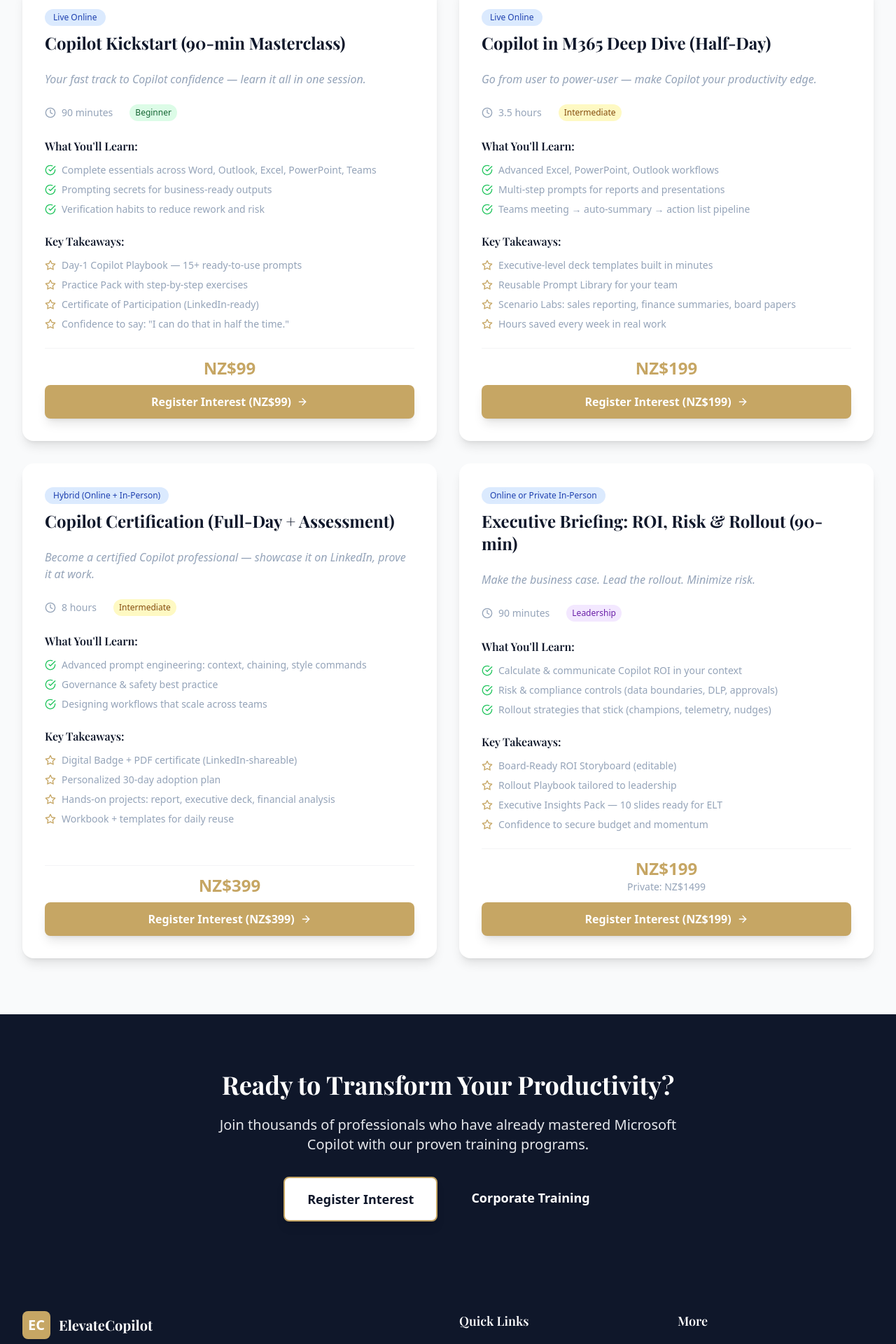
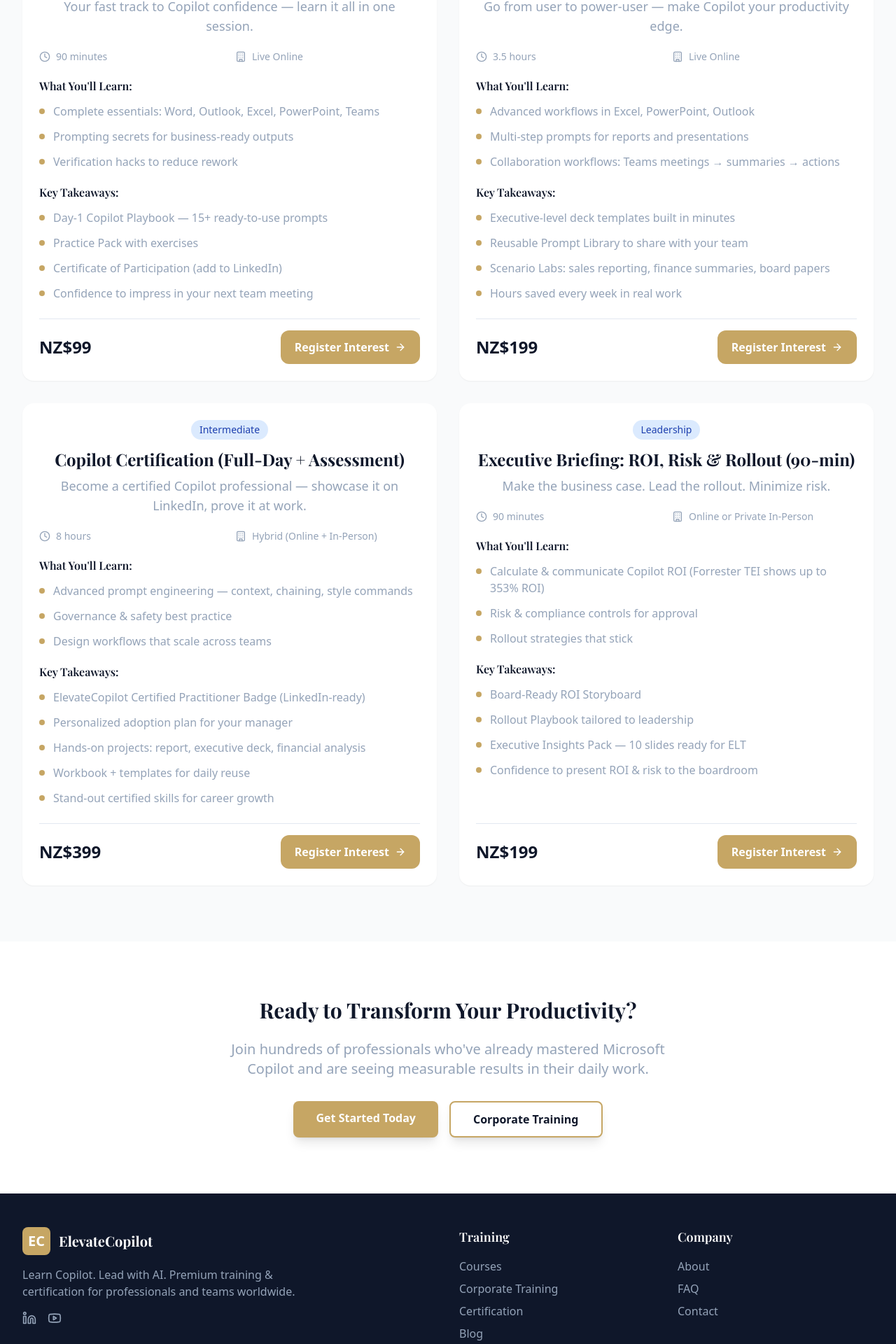
Before and after one commit to ashu16815/ElevateCopilot, a Next.js app: page /courses in a window 1280 px wide. Shown: the part 625-2545 px from the top of the page at 70% size. Built offline with nearby package versions, Linux system fonts and the light colour scheme; a web font is replaced by a local one.

Commit message:
Fix course card layout, add Blog to navigation, implement partnerships language, and ensure consistency across site

```diff
--- a/app/courses/page.tsx
+++ b/app/courses/page.tsx
@@ -1,117 +1,80 @@
 import { Metadata } from 'next'
 import Link from 'next/link'
-import {
-  Clock,
-  Users,
-  Award,
-  CheckCircle,
-  Star,
-  Calendar,
-  MapPin,
-  ArrowRight,
-  DollarSign
-} from 'lucide-react'
-import { CourseRepository } from '@/lib/repositories/courseRepository'
-import { SessionRepository } from '@/lib/repositories/courseRepository'
+import { ArrowRight, Clock, Users, Award, Building } from 'lucide-react'
+import { getAllCourses } from '@/lib/database/db'
 
 export const metadata: Metadata = {
   title: 'Training Courses - ElevateCopilot',
-  description: 'Explore our comprehensive Microsoft Copilot training programs. From masterclasses to certification courses, find the perfect program for your skill level.',
-  keywords: ['Microsoft Copilot courses', 'AI training', 'productivity courses', 'certification programs', 'online training'],
+  description: 'Choose your path to Microsoft Copilot mastery. Every course includes practice materials, a certificate, and a LinkedIn-shareable badge.',
+  keywords: ['Microsoft Copilot training', 'Copilot courses', 'AI productivity training', 'Copilot certification'],
 }
 
-const CoursesPage = async () => {
-  const courses = CourseRepository.getActiveCourses()
-
-  const getLevelColor = (level: string) => {
-    switch (level.toLowerCase()) {
-      case 'beginner':
-        return 'bg-green-100 text-green-800'
-      case 'intermediate':
-        return 'bg-yellow-100 text-yellow-800'
-      case 'advanced':
-        return 'bg-red-100 text-red-800'
-      case 'leadership':
-        return 'bg-purple-100 text-purple-800'
-      default:
-        return 'bg-gray-100 text-gray-800'
-    }
-  }
-
-  const getModeColor = (mode: string) => {
-    if (mode.includes('Online')) return 'bg-blue-100 text-blue-800'
-    if (mode.includes('Hybrid')) return 'bg-purple-100 text-purple-800'
-    if (mode.includes('In-Person')) return 'bg-green-100 text-green-800'
-    return 'bg-gray-100 text-gray-800'
-  }
+export default async function CoursesPage() {
+  const courses = await getAllCourses()
 
   return (
     <div className="min-h-screen bg-gray-50">
       {/* Hero Section */}
       <section className="bg-gradient-to-br from-primary to-primary/90 text-white py-20">
-        <div className="max-w-7xl mx-auto px-4 sm:px-6 lg:px-8 text-center">
+        <div className="max-w-7xl mx-auto px-4 sm:px-6 lg:px-8">
+          <div className="text-center">
             <h1 className="text-4xl md:text-5xl font-bold mb-6 font-playfair">
-            Training Programs
+              Choose Your Path
             </h1>
-          <p className="text-xl text-gray-200 max-w-3xl mx-auto">
-            Master Microsoft Copilot with our expert-led training programs designed for every skill level
+            <p className="text-xl text-gray-200 max-w-3xl mx-auto mb-8">
+              Every course includes practice materials, a certificate, and a LinkedIn-shareable badge.
             </p>
+            <div className="flex flex-col sm:flex-row gap-4 justify-center">
+              <Link
+                href="/contact"
+                className="btn-secondary px-8 py-3"
+              >
+                Get Personalized Guidance
+              </Link>
+            </div>
+          </div>
         </div>
       </section>
 
       {/* Courses Grid */}
       <section className="py-20">
         <div className="max-w-7xl mx-auto px-4 sm:px-6 lg:px-8">
-          <div className="text-center mb-16">
-            <h2 className="text-3xl font-bold text-primary mb-4">
-              Choose Your Learning Path
+          <div className="grid grid-cols-1 lg:grid-cols-2 gap-8">
+            {courses.map((course) => (
+              <div key={course.id} id={course.slug} className="flex h-full flex-col rounded-2xl bg-white shadow-sm p-6 min-h-[560px]">
+                <div className="flex-1 space-y-5">
+                  {/* Header */}
+                  <div className="text-center">
+                    <div className="inline-flex items-center px-3 py-1 rounded-full text-sm font-medium bg-blue-100 text-blue-800 mb-3">
+                      {course.level}
+                    </div>
+                    <h2 className="text-2xl font-bold text-primary mb-2 font-playfair">
+                      {course.title}
                     </h2>
-            <p className="text-xl text-muted max-w-3xl mx-auto">
-              From quick masterclasses to comprehensive certification programs, we have the perfect training for your needs
+                    <p className="text-muted text-lg">
+                      {course.tagline}
                     </p>
                   </div>
 
-          <div className="grid grid-cols-1 lg:grid-cols-2 gap-8">
-            {courses.map((course) => (
-              <div key={course.id} id={course.slug} className="bg-white rounded-2xl shadow-lg hover:shadow-xl transition-all duration-300 overflow-hidden flex flex-col min-h-[560px]">
-                <div className="p-8 flex flex-col h-full">
-                  {/* Header */}
-                  <div className="flex items-start justify-between mb-6">
-                    <div className="space-y-2">
-                      <span className={`inline-flex px-3 py-1 rounded-full text-xs font-medium ${getModeColor(course.mode)}`}>
-                        {course.mode}
-                      </span>
-                      <h3 className="text-2xl font-bold text-primary">
-                        {course.title}
-                      </h3>
-                    </div>
-                  </div>
-
-                  {/* Tagline */}
-                  <p className="text-muted mb-6 italic">
-                    {course.tagline}
-                  </p>
-
                   {/* Course Details */}
-                  <div className="flex items-center space-x-6 mb-6 text-sm text-muted">
-                    <div className="flex items-center">
+                  <div className="grid grid-cols-2 gap-4 text-sm">
+                    <div className="flex items-center text-muted">
                       <Clock className="h-4 w-4 mr-2" />
                       {course.duration}
                     </div>
-                    <div className="flex items-center">
-                      <span className={`inline-flex px-2 py-1 rounded-full text-xs font-medium ${getLevelColor(course.level)}`}>
-                        {course.level}
-                      </span>
+                    <div className="flex items-center text-muted">
+                      <Building className="h-4 w-4 mr-2" />
+                      {course.mode}
                     </div>
                   </div>
 
                   {/* What You'll Learn */}
-                  <div className="mb-6">
-                    <h4 className="font-semibold text-primary mb-3">What You'll Learn:</h4>
-                    <ul className="space-y-2">
+                  <div>
+                    <h3 className="font-semibold text-primary mb-3">What You'll Learn:</h3>
+                    <ul className="space-y-3">
                       {course.learn.map((item, index) => (
-                        <li key={index} className="flex items-start text-sm text-muted">
-                          <CheckCircle className="h-4 w-4 text-green-500 mr-2 mt-0.5 flex-shrink-0" />
+                        <li key={index} className="flex items-start text-muted">
+                          <span className="w-2 h-2 bg-accent rounded-full mr-3 mt-2 flex-shrink-0"></span>
                           {item}
                         </li>
                       ))}
@@ -119,43 +82,34 @@
                   </div>
 
                   {/* Key Takeaways */}
-                  <div className="mb-6">
-                    <h4 className="font-semibold text-primary mb-3">Key Takeaways:</h4>
-                    <ul className="space-y-2">
+                  <div>
+                    <h3 className="font-semibold text-primary mb-3">Key Takeaways:</h3>
+                    <ul className="space-y-3">
                       {course.takeaways.map((item, index) => (
-                        <li key={index} className="flex items-start text-sm text-muted">
-                          <Star className="h-4 w-4 text-accent mr-2 mt-0.5 flex-shrink-0" />
+                        <li key={index} className="flex items-start text-muted">
+                          <span className="w-2 h-2 bg-accent rounded-full mr-3 mt-2 flex-shrink-0"></span>
                           {item}
                         </li>
                       ))}
                     </ul>
                   </div>
+                </div>
 
-                  {/* Price and CTA Tray - Fixed at bottom */}
-                  <div className="mt-auto space-y-3 pt-4 border-t border-gray-100">
+                {/* Footer Tray - Price and CTA */}
+                <div className="mt-6 pt-4 border-t border-slate-200 flex items-center justify-between gap-4 flex-wrap">
                   {/* Price */}
-                    <div className="text-center">
-                      <div className="text-2xl font-extrabold leading-none text-accent">
+                  <div className="text-2xl font-extrabold leading-none text-slate-900 whitespace-nowrap">
                     NZ${course.price_nzd}
-                      </div>
-                      {course.price_private_nzd && (
-                        <div className="text-sm text-muted mt-1">
-                          Private: NZ${course.price_private_nzd}
-                        </div>
-                      )}
                   </div>
 
                   {/* CTA Button */}
-                    <div className="text-center">
                   <Link
                     href={course.cta.href}
-                        className="btn-primary w-full flex items-center justify-center group"
+                    className="inline-flex items-center justify-center rounded-xl px-5 py-3 font-semibold bg-[#C6A664] text-white hover:opacity-90 w-full sm:w-auto"
                   >
                     {course.cta.label}
-                        <ArrowRight className="ml-2 h-4 w-4 group-hover:translate-x-1 transition-transform duration-200" />
+                    <ArrowRight className="ml-2 h-4 w-4" />
                   </Link>
-                    </div>
-                  </div>
                 </div>
               </div>
             ))}
@@ -164,24 +118,24 @@
       </section>
 
       {/* CTA Section */}
-      <section className="py-20 bg-primary text-white">
+      <section className="py-20 bg-white">
         <div className="max-w-4xl mx-auto px-4 sm:px-6 lg:px-8 text-center">
-          <h2 className="text-3xl md:text-4xl font-bold mb-6 font-playfair">
+          <h2 className="text-3xl font-bold text-primary mb-6 font-playfair">
             Ready to Transform Your Productivity?
           </h2>
-          <p className="text-xl text-gray-200 mb-8 max-w-2xl mx-auto">
-            Join thousands of professionals who have already mastered Microsoft Copilot with our proven training programs.
+          <p className="text-xl text-muted mb-8 max-w-2xl mx-auto">
+            Join hundreds of professionals who've already mastered Microsoft Copilot and are seeing measurable results in their daily work.
           </p>
           <div className="flex flex-col sm:flex-row gap-4 justify-center">
             <Link
               href="/contact"
-              className="btn-secondary px-8 py-4 text-lg font-semibold"
+              className="btn-primary px-8 py-3"
             >
-              Register Interest
+              Get Started Today
             </Link>
             <Link
               href="/corporate-training"
-              className="btn-outline-white px-8 py-4 text-lg font-semibold"
+              className="btn-secondary px-8 py-3"
             >
               Corporate Training
             </Link>
@@ -191,5 +145,3 @@
     </div>
   )
 }
-
-export default CoursesPage
--- a/app/page.tsx
+++ b/app/page.tsx
@@ -3,6 +3,7 @@
 import ValueProposition from '@/components/sections/ValueProposition'
 import Offerings from '@/components/sections/Offerings'
 import Certification from '@/components/sections/Certification'
+import Partnerships from '@/components/sections/Partnerships'
 import Testimonials from '@/components/sections/Testimonials'
 import FinalCTA from '@/components/sections/FinalCTA'
 import { CourseRepository } from '@/lib/repositories/courseRepository'
@@ -35,6 +36,7 @@
       <ValueProposition />
       <Offerings featuredCourses={featuredCourses} />
       <Certification />
+      <Partnerships />
       <Testimonials />
       <FinalCTA courseStats={courseStats} />
     </main>
--- a/components/Footer.tsx
+++ b/components/Footer.tsx
@@ -3,13 +3,23 @@
 
 const Footer = () => {
   const footerLinks = [
-    { name: 'Home', href: '/' },
-    { name: 'Courses', href: '/courses' },
-    { name: 'Corporate Training', href: '/corporate-training' },
-    { name: 'Certification', href: '/certification' },
-
-    { name: 'About', href: '/about' },
-    { name: 'Contact', href: '/contact' },
+    {
+      title: "Training",
+      links: [
+        { name: "Courses", href: "/courses" },
+        { name: "Corporate Training", href: "/corporate-training" },
+        { name: "Certification", href: "/certification" },
+        { name: "Blog", href: "/blog" },
+      ]
+    },
+    {
+      title: "Company",
+      links: [
+        { name: "About", href: "/about" },
+        { name: "FAQ", href: "/faq" },
+        { name: "Contact", href: "/contact" },
+      ]
+    }
   ]
 
   const socialLinks = [
@@ -50,9 +60,9 @@
 
           {/* Quick Links */}
           <div>
-            <h3 className="text-lg font-semibold mb-4 font-playfair">Quick Links</h3>
+            <h3 className="text-lg font-semibold mb-4 font-playfair">Training</h3>
             <ul className="space-y-2">
-              {footerLinks.slice(0, 4).map((link) => (
+              {footerLinks[0].links.map((link) => (
                 <li key={link.name}>
                   <Link
                     href={link.href}
@@ -67,9 +77,9 @@
 
           {/* More Links */}
           <div>
-            <h3 className="text-lg font-semibold mb-4 font-playfair">More</h3>
+            <h3 className="text-lg font-semibold mb-4 font-playfair">Company</h3>
             <ul className="space-y-2">
-              {footerLinks.slice(4).map((link) => (
+              {footerLinks[1].links.map((link) => (
                 <li key={link.name}>
                   <Link
                     href={link.href}
--- a/components/Header.tsx
+++ b/components/Header.tsx
@@ -12,7 +12,7 @@
     { name: 'Courses', href: '/courses' },
     { name: 'Corporate Training', href: '/corporate-training' },
     { name: 'Certification', href: '/certification' },
-    { name: 'About', href: '/about' },
+    { name: 'Blog', href: '/blog' },
     { name: 'Contact', href: '/contact' },
   ]
 
--- a/components/sections/Offerings.tsx
+++ b/components/sections/Offerings.tsx
@@ -44,8 +44,11 @@
           <h2 className="text-3xl md:text-4xl font-bold text-primary mb-6 font-playfair">
             Our Programs
           </h2>
-          <p className="text-xl text-muted max-w-3xl mx-auto">
+          <p className="text-xl text-muted max-w-3xl mx-auto mb-4">
             Choose from our carefully crafted training programs designed to accelerate your Copilot journey
+          </p>
+          <p className="text-lg text-muted max-w-4xl mx-auto">
+            Every course includes practice materials, a certificate, and a LinkedIn-shareable badge.
           </p>
         </div>
 
--- a/lib/data/courses.ts
+++ b/lib/data/courses.ts
@@ -40,24 +40,29 @@
     slug: "kickstart-masterclass",
     title: "Copilot Kickstart (90-min Masterclass)",
     price_nzd: 99,
+    price_private_nzd: 99,
     duration: "90 minutes",
     mode: "Live Online",
     level: "Beginner",
     tagline: "Your fast track to Copilot confidence — learn it all in one session.",
     learn: [
-      "Complete essentials across Word, Outlook, Excel, PowerPoint, Teams",
+      "Complete essentials: Word, Outlook, Excel, PowerPoint, Teams",
       "Prompting secrets for business-ready outputs",
-      "Verification habits to reduce rework and risk"
+      "Verification hacks to reduce rework"
     ],
     takeaways: [
       "Day-1 Copilot Playbook — 15+ ready-to-use prompts",
-      "Practice Pack with step-by-step exercises",
-      "Certificate of Participation (LinkedIn-ready)",
-      "Confidence to say: \"I can do that in half the time.\""
+      "Practice Pack with exercises",
+      "Certificate of Participation (add to LinkedIn)",
+      "Confidence to impress in your next team meeting"
     ],
-    cta: { label: "Register Interest (NZ$99)", href: "/contact?course=kickstart-masterclass" },
-    status: 'active',
-    visibility: 'public',
+    cta: {
+      label: "Register Interest",
+      href: "/contact?course=kickstart-masterclass"
+    },
+    badge: "Kickstart",
+    status: "active",
+    visibility: "public",
     createdAt: new Date(),
     updatedAt: new Date()
   },
@@ -66,24 +71,29 @@
     slug: "m365-deep-dive",
     title: "Copilot in M365 Deep Dive (Half-Day)",
     price_nzd: 199,
+    price_private_nzd: 199,
     duration: "3.5 hours",
     mode: "Live Online",
     level: "Intermediate",
     tagline: "Go from user to power-user — make Copilot your productivity edge.",
     learn: [
-      "Advanced Excel, PowerPoint, Outlook workflows",
+      "Advanced workflows in Excel, PowerPoint, Outlook",
       "Multi-step prompts for reports and presentations",
-      "Teams meeting → auto-summary → action list pipeline"
+      "Collaboration workflows: Teams meetings → summaries → actions"
     ],
     takeaways: [
       "Executive-level deck templates built in minutes",
-      "Reusable Prompt Library for your team",
+      "Reusable Prompt Library to share with your team",
       "Scenario Labs: sales reporting, finance summaries, board papers",
       "Hours saved every week in real work"
     ],
-    cta: { label: "Register Interest (NZ$199)", href: "/contact?course=m365-deep-dive" },
-    status: 'active',
-    visibility: 'public',
+    cta: {
+      label: "Register Interest",
+      href: "/contact?course=m365-deep-dive"
+    },
+    badge: "Deep Dive",
+    status: "active",
+    visibility: "public",
     createdAt: new Date(),
     updatedAt: new Date()
   },
@@ -92,25 +102,30 @@
     slug: "certification-practitioner",
     title: "Copilot Certification (Full-Day + Assessment)",
     price_nzd: 399,
+    price_private_nzd: 399,
     duration: "8 hours",
     mode: "Hybrid (Online + In-Person)",
     level: "Intermediate",
-    badge: "ElevateCopilot Certified Practitioner",
     tagline: "Become a certified Copilot professional — showcase it on LinkedIn, prove it at work.",
     learn: [
-      "Advanced prompt engineering: context, chaining, style commands",
+      "Advanced prompt engineering — context, chaining, style commands",
       "Governance & safety best practice",
-      "Designing workflows that scale across teams"
+      "Design workflows that scale across teams"
     ],
     takeaways: [
-      "Digital Badge + PDF certificate (LinkedIn-shareable)",
-      "Personalized 30-day adoption plan",
+      "ElevateCopilot Certified Practitioner Badge (LinkedIn-ready)",
+      "Personalized adoption plan for your manager",
       "Hands-on projects: report, executive deck, financial analysis",
-      "Workbook + templates for daily reuse"
+      "Workbook + templates for daily reuse",
+      "Stand-out certified skills for career growth"
     ],
-    cta: { label: "Register Interest (NZ$399)", href: "/contact?course=certification-practitioner" },
-    status: 'active',
-    visibility: 'public',
+    cta: {
+      label: "Register Interest",
+      href: "/contact?course=certification-practitioner"
+    },
+    badge: "Certified",
+    status: "active",
+    visibility: "public",
     createdAt: new Date(),
     updatedAt: new Date()
   },
@@ -125,19 +140,23 @@
     level: "Leadership",
     tagline: "Make the business case. Lead the rollout. Minimize risk.",
     learn: [
-      "Calculate & communicate Copilot ROI in your context",
-      "Risk & compliance controls (data boundaries, DLP, approvals)",
-      "Rollout strategies that stick (champions, telemetry, nudges)"
+      "Calculate & communicate Copilot ROI (Forrester TEI shows up to 353% ROI)",
+      "Risk & compliance controls for approval",
+      "Rollout strategies that stick"
     ],
     takeaways: [
-      "Board-Ready ROI Storyboard (editable)",
+      "Board-Ready ROI Storyboard",
       "Rollout Playbook tailored to leadership",
       "Executive Insights Pack — 10 slides ready for ELT",
-      "Confidence to secure budget and momentum"
+      "Confidence to present ROI & risk to the boardroom"
     ],
-    cta: { label: "Register Interest (NZ$199)", href: "/contact?course=executive-briefing" },
-    status: 'active',
-    visibility: 'public',
+    cta: {
+      label: "Register Interest",
+      href: "/contact?course=executive-briefing"
+    },
+    badge: "Executive",
+    status: "active",
+    visibility: "public",
     createdAt: new Date(),
     updatedAt: new Date()
   }
```
Also changed, not shown: app/about/page.tsx (+12 -12 lines), components/sections/Partnerships.tsx (added, +50 -0 lines). Lines whose indentation alone changed are shown as unchanged.
